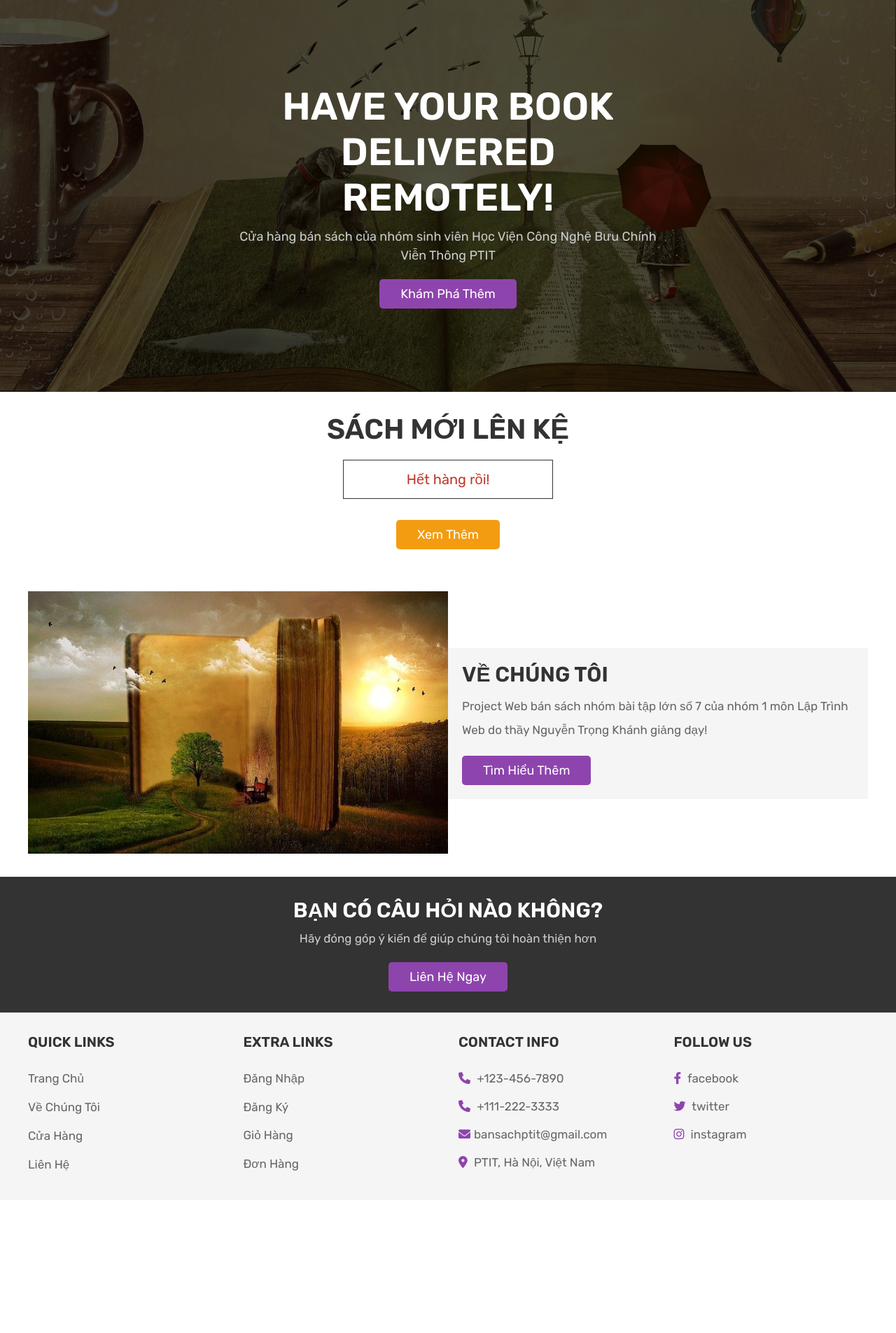
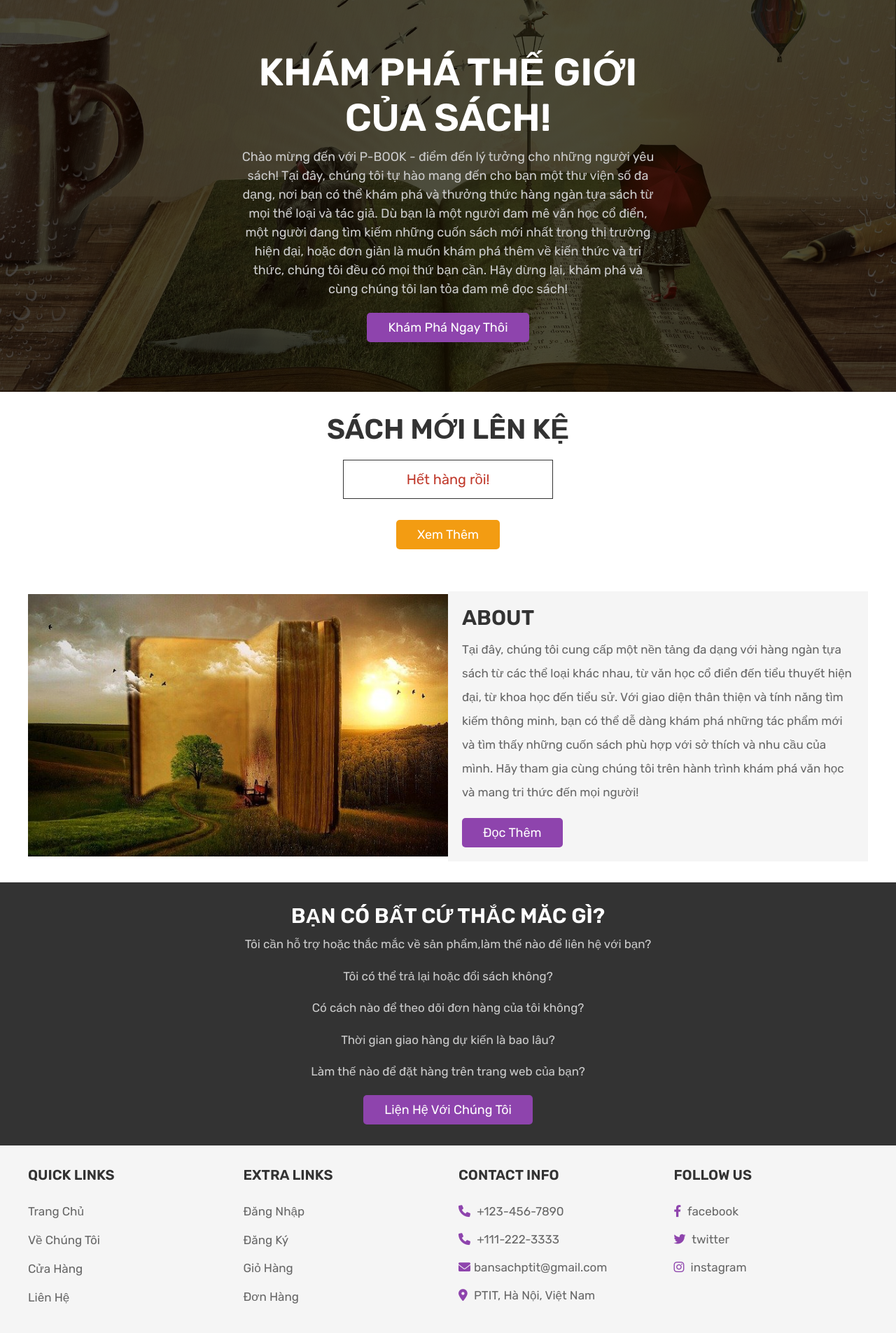
Before and after one commit to Kuroba2/BTLwebBookstore, a PHP site: page /home.php in a window 1280 px wide. Shown: the part 134-2039 px from the top of the page at 70% size. Before the commit the page ends 1807 px from the top, so only its background shows below. Run offline with PHP 8.4, Linux system fonts and the light colour scheme; the visitor is signed in with stand-in values (Sample User, id 1); data that the repository does not hold is empty.

Commit message:
Merge branch 'branchLong' of https://github.com/Kuroba2/Bookstore_Btlweb_TeacherKhanhPtit into branchNam

```diff
--- a/project/footer.php
+++ b/project/footer.php
@@ -28,9 +28,9 @@
 
       <div class="box">
          <h3>follow us</h3>
-         <a href="https://www.facebook.com/"> <i class="fab fa-facebook-f"></i> facebook </a>
-         <a href="https://twitter.com/"> <i class="fab fa-twitter"></i> twitter </a>
-         <a href="https://www.instagram.com/"> <i class="fab fa-instagram"></i> instagram </a>
+         <a href="#"> <i class="fab fa-facebook-f"></i> facebook </a>
+         <a href="#"> <i class="fab fa-twitter"></i> twitter </a>
+         <a href="https://www.instagram.com/cuahangbansachptit/"> <i class="fab fa-instagram"></i> instagram </a>
       </div>
 
    </div>
--- a/project/header.php
+++ b/project/header.php
@@ -16,8 +16,8 @@ if(isset($message)){
    <div class="header-1">
       <div class="flex">
          <div class="share">
-            <a href="#" class="fab fa-facebook-f"></a>
-            <a href="#" class="fab fa-twitter"></a>
+            <a href="https://www.facebook.com/HocvienPTIT" class="fab fa-facebook-f"></a>
+            <a href="https://twitter.com/home" class="fab fa-twitter"></a>
             <a href="https://www.instagram.com/cuahangbansachptit/" class="fab fa-instagram"></a>
 
          </div>
--- a/project/home.php
+++ b/project/home.php
@@ -52,9 +52,9 @@ if(isset($_POST['add_to_cart'])){
 <section class="home">
 
    <div class="content">
-      <h3>Have your book delivered remotely!</h3>
-      <p>Cửa hàng bán sách của nhóm sinh viên Học Viện Công Nghệ Bưu Chính Viễn Thông PTIT</p>
-      <a href="about.php" class="white-btn">Khám phá thêm</a>
+      <h3>Khám phá Thế Giới của Sách!</h3>
+      <p>Chào mừng đến với P-BOOK - điểm đến lý tưởng cho những người yêu sách! Tại đây, chúng tôi tự hào mang đến cho bạn một thư viện số đa dạng, nơi bạn có thể khám phá và thưởng thức hàng ngàn tựa sách từ mọi thể loại và tác giả. Dù bạn là một người đam mê văn học cổ điển, một người đang tìm kiếm những cuốn sách mới nhất trong thị trường hiện đại, hoặc đơn giản là muốn khám phá thêm về kiến thức và tri thức, chúng tôi đều có mọi thứ bạn cần. Hãy dừng lại, khám phá và cùng chúng tôi lan tỏa đam mê đọc sách!</p>
+      <a href="about.php" class="white-btn">khám phá ngay thôi</a>
    </div>
 
 </section>
@@ -103,9 +103,9 @@ if(isset($_POST['add_to_cart'])){
       </div>
 
       <div class="content">
-         <h3>Về Chúng Tôi</h3>
-         <p>Project Web bán sách nhóm bài tập lớn số 7 của nhóm 1 môn Lập Trình Web do thầy Nguyễn Trọng Khánh giảng dạy! </p>
-         <a href="about.php" class="btn">Tìm hiểu thêm</a>
+         <h3>about</h3>
+         <p>Tại đây, chúng tôi cung cấp một nền tảng đa dạng với hàng ngàn tựa sách từ các thể loại khác nhau, từ văn học cổ điển đến tiểu thuyết hiện đại, từ khoa học đến tiểu sử. Với giao diện thân thiện và tính năng tìm kiếm thông minh, bạn có thể dễ dàng khám phá những tác phẩm mới và tìm thấy những cuốn sách phù hợp với sở thích và nhu cầu của mình. Hãy tham gia cùng chúng tôi trên hành trình khám phá văn học và mang tri thức đến mọi người!</p>
+         <a href="about.php" class="btn">đọc thêm</a>
       </div>
 
    </div>
@@ -115,9 +115,13 @@ if(isset($_POST['add_to_cart'])){
 <section class="home-contact">
 
    <div class="content">
-      <h3>Bạn có câu hỏi nào không?</h3>
-      <p>Hãy đóng góp ý kiến để giúp chúng tôi hoàn thiện hơn</p>
-      <a href="contact.php" class="white-btn">Liên hệ ngay</a>
+      <h3>bạn có bất cứ thắc măc gì?</h3>
+      <p>Tôi cần hỗ trợ hoặc thắc mắc về sản phẩm,làm thế nào để liên hệ với bạn?</p>
+      <p>Tôi có thể trả lại hoặc đổi sách không?</p>
+      <p>Có cách nào để theo dõi đơn hàng của tôi không?</p>
+      <p>Thời gian giao hàng dự kiến là bao lâu?</p>
+      <p>Làm thế nào để đặt hàng trên trang web của bạn?</p>
+      <a href="contact.php" class="white-btn">liện hệ với chúng tôi</a>
    </div>
 
 </section>
--- a/project/shop.php
+++ b/project/shop.php
@@ -56,7 +56,7 @@ if(isset($_POST['add_to_cart'])){
 
 <section class="products">
 
-   <h1 class="title">Sách mới lên kệ</h1>
+   <h1 class="title">kệ sách</h1>
 
    <div class="box-container">
 
```
